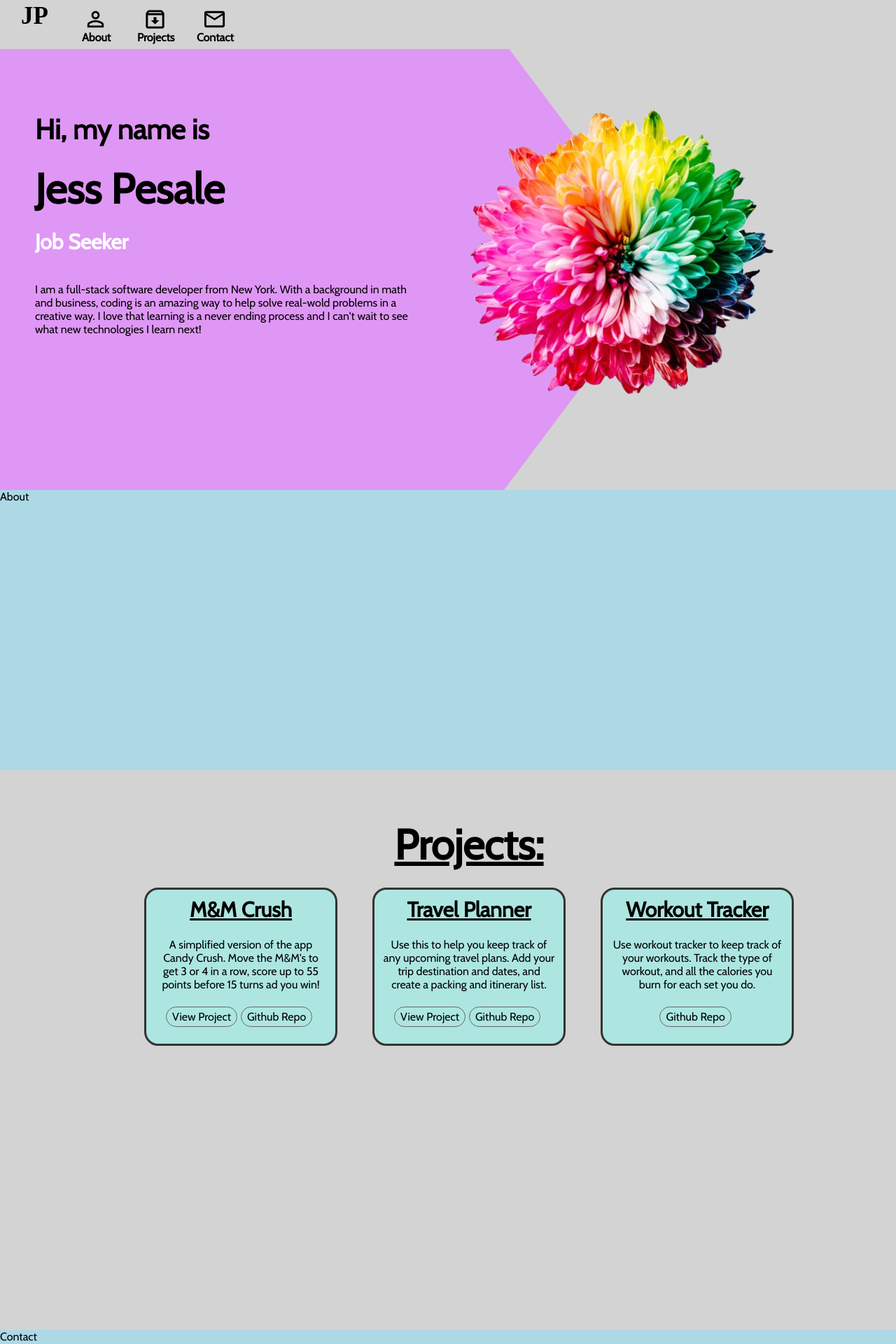
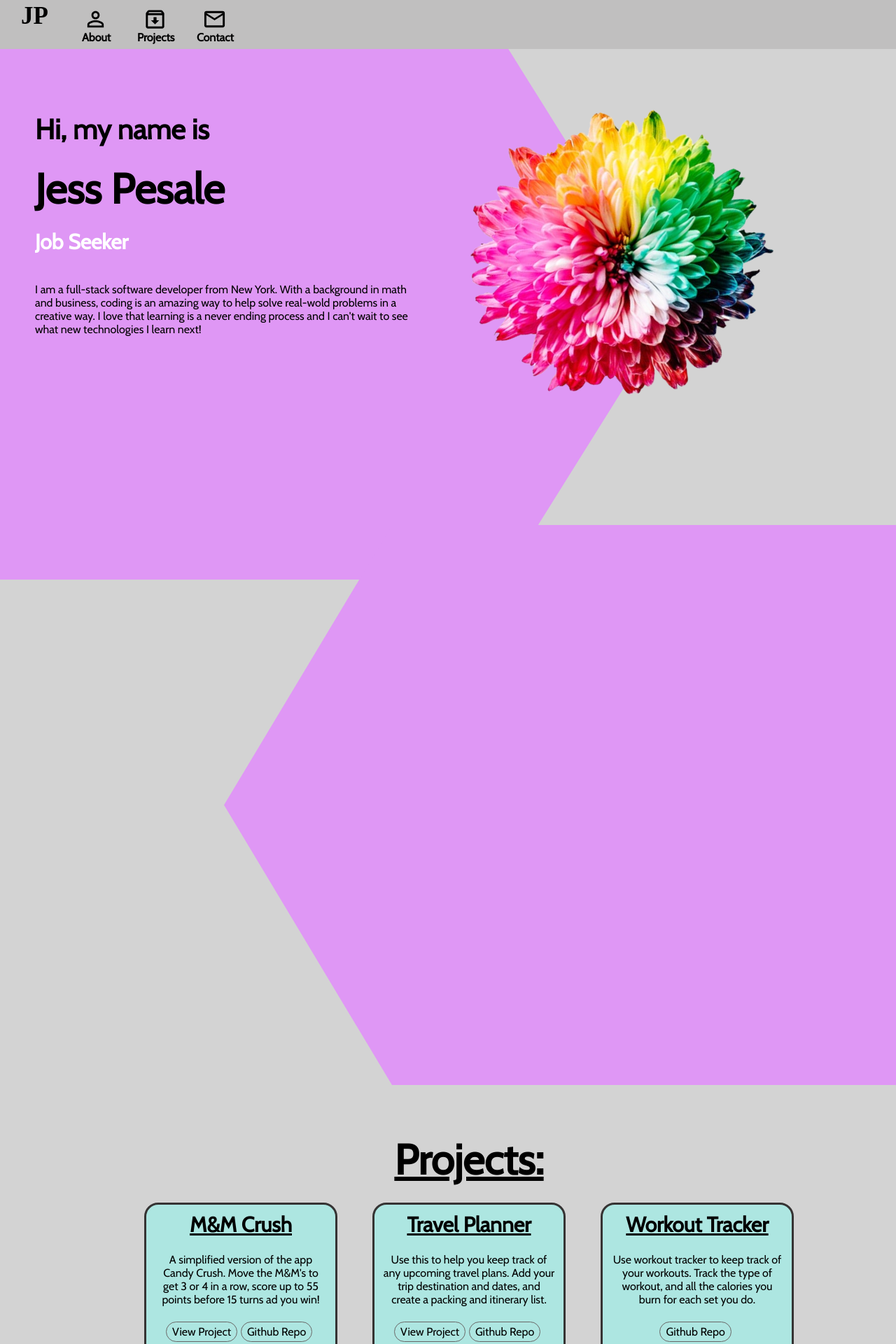
Before and after one commit to jesspesale/portfolio-site, a React (Create React App) app: page / in a window 1280 px wide. Shown: the top 1920 px of the page at 70% size. Built offline with nearby package versions, Linux system fonts and the light colour scheme.

Commit message:
added another purple clip art image to right side of about section

```diff
--- a/src/App.css
+++ b/src/App.css
@@ -23,8 +23,3 @@
   scroll-snap-align: start;
   position: relative;
 }
-
-/* .about-section{
-  height: 50vh;
-
-} */
--- a/src/App.jsx
+++ b/src/App.jsx
@@ -11,7 +11,7 @@ function App() {
       <Navbar sticky="top" />
       <div className="sections-container">
         <Intro className="section" />
-        <About className="about-section" />
+        <About className="section" />
         <ProjectSection className="section" />
         <Contact className="section" />
       </div>
--- a/src/components/Navbar/Navbar.css
+++ b/src/components/Navbar/Navbar.css
@@ -1,7 +1,7 @@
 .navbar{
     width: 100%;
     height: 70px;
-    background-color: lightgray;
+    background-color: rgb(192, 191, 191);
     position:fixed;
     z-index: 1;
     top: 0;
--- a/src/components/about/about.css
+++ b/src/components/about/about.css
@@ -1,4 +1,25 @@
 .about{
-  background-color: lightblue;
-  height: 50vh;
+  /* background-color: lightblue; */
+  height: 100vh;
+  margin-top: 50px;
 }
+
+.a-left{
+    flex: 1;
+}
+
+.a-right{
+    flex: 1;
+    /* display: flex; */
+  /* justify-content: center; */
+}
+
+.a-bg{
+clip-path: polygon(25% 0%, 100% 0%, 100% 100%, 25% 100%, 0% 50%);
+    background: rgb(223, 151, 245);
+    width: 75%;
+    height: 100%;
+    position: absolute;
+    top: 0;
+    right: 0;
+}
--- a/src/components/about/about.jsx
+++ b/src/components/about/about.jsx
@@ -3,9 +3,14 @@ import "./about.css";
 const About = () => {
   return (
     <div className="about" id="about">
-        About
+      <div className="a-left">
+
+      </div>
+      <div className="a-right">
+        <div className="a-bg"></div>
+      </div>
     </div>
-  )
+  );
 };
 
 export default About;
--- a/src/components/intro/intro.css
+++ b/src/components/intro/intro.css
@@ -47,9 +47,6 @@
     100%{
         transform: translateY(-100px);
     }
-    /* 100%{
-        transform: translateY(-150px);
-    } */
 }
 
 .i-title-item{
@@ -78,7 +75,7 @@
 clip-path: polygon(0% 0%, 75% 0%, 100% 50%, 75% 100%, 0% 100%);
     background: rgb(223, 151, 245);
     width: 150%;
-    height: 100%;
+    height: 120%;
     position: absolute;
     top: 0;
     left: 0;
```
